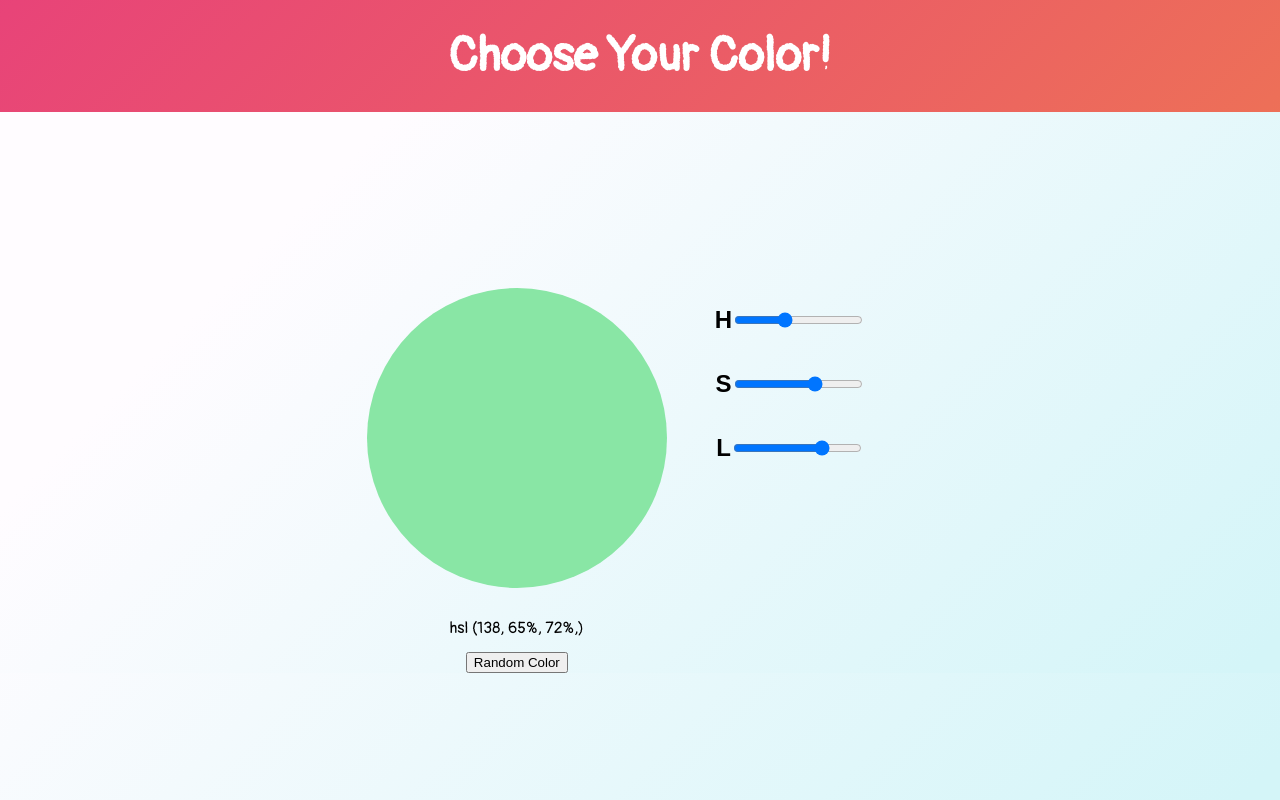
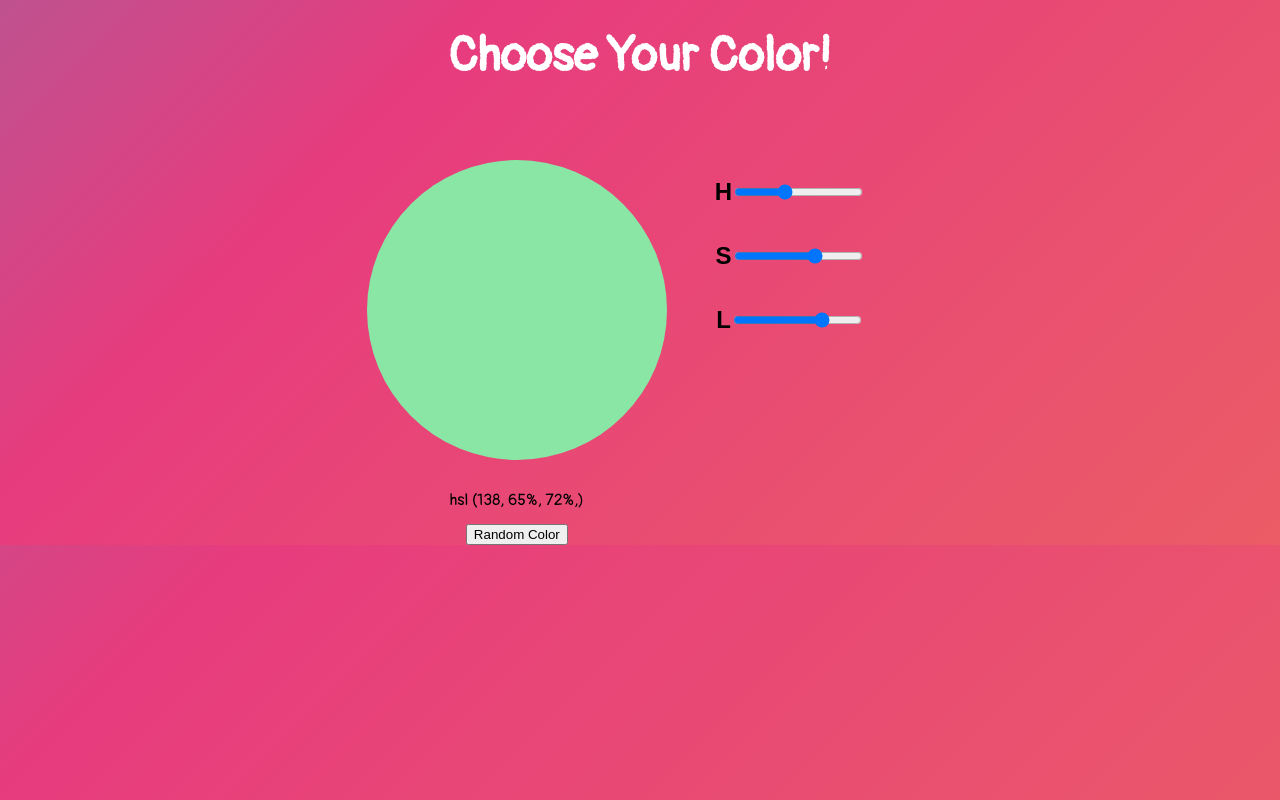
Before and after one commit to AbtaheeAli/color-picker, a React (Create React App) app: page / in a window 1280 px wide. Built offline with nearby package versions, Linux system fonts and the light colour scheme.

Commit message:
Changed Background

```diff
--- a/src/index.css
+++ b/src/index.css
@@ -10,9 +10,7 @@ html {
 header {
   display: flex;
   justify-content: center;
-  background: linear-gradient(-45deg, #ee7752, #e73c7e, #23a6d5, #23d5ab);
-  background-size: 400% 400%;
-  animation: gradient 12s ease infinite;
+
   font-size: 1.5rem;
   color: white;
   font-family: 'Pangolin', cursive;
@@ -34,8 +32,9 @@ body {
   margin: 0;
   min-height: 100%;
   padding: 0;
-  background-color: #d5fefd;
-  background-image: linear-gradient(315deg, #d4f5f8 2%, #fffcff 74%);
+  background: linear-gradient(-45deg, #ee7752, #e73c7e, #23a6d5, #23d5ab);
+  background-size: 400% 400%;
+  animation: gradient 15s ease infinite;
 }
 
 main {
@@ -51,12 +50,12 @@ section h1 {
 }
 
 section {
-  margin-top: 3rem;
+  margin-top: 1rem;
   display: flex;
   align-items: center;
   flex-direction: column;
   padding-right: 3rem;
-  padding-top: 8rem;
+  padding-top: 2rem;
 }
 
 article {
@@ -65,8 +64,6 @@ article {
 }
 
 .colorBox {
-  margin-bottom: 1rem;
-  padding-top: 0rem;
   width: 300px;
   height: 300px;
   border-radius: 50%;
@@ -74,4 +71,5 @@ article {
 
 .scale {
   font-family: 'Pangolin', cursive;
+  padding-top: 1rem;
 }
```
